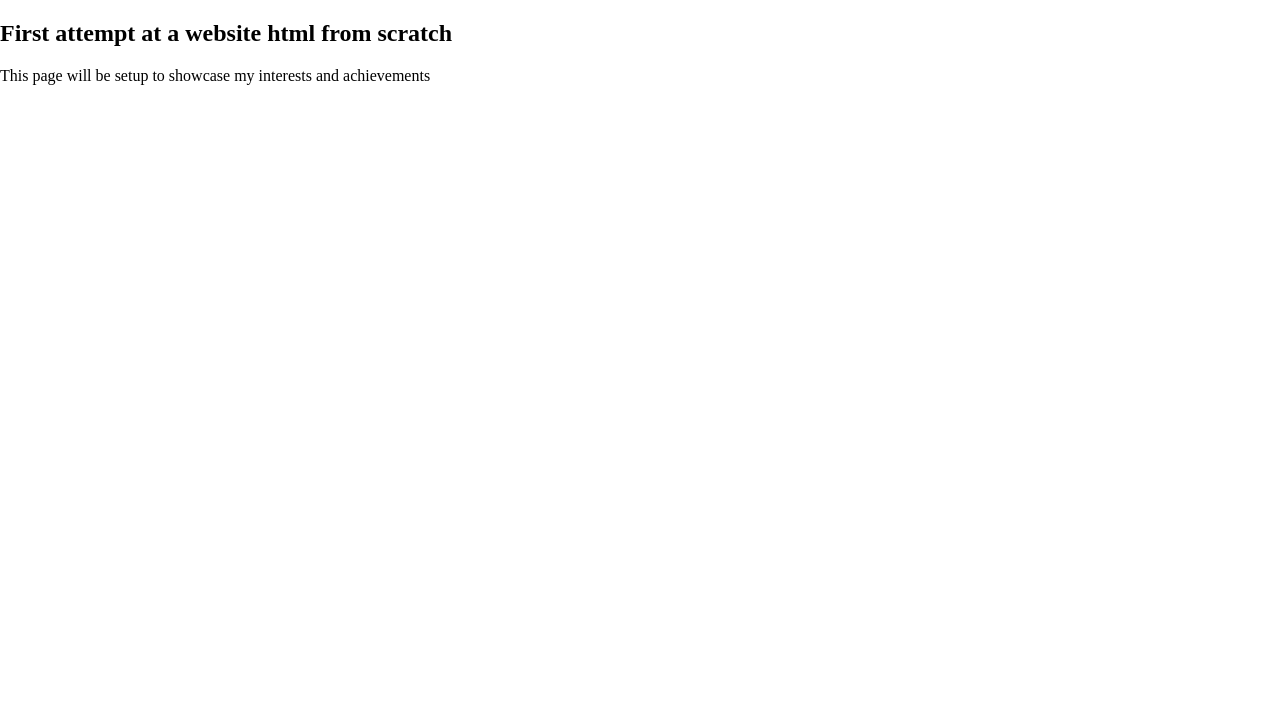
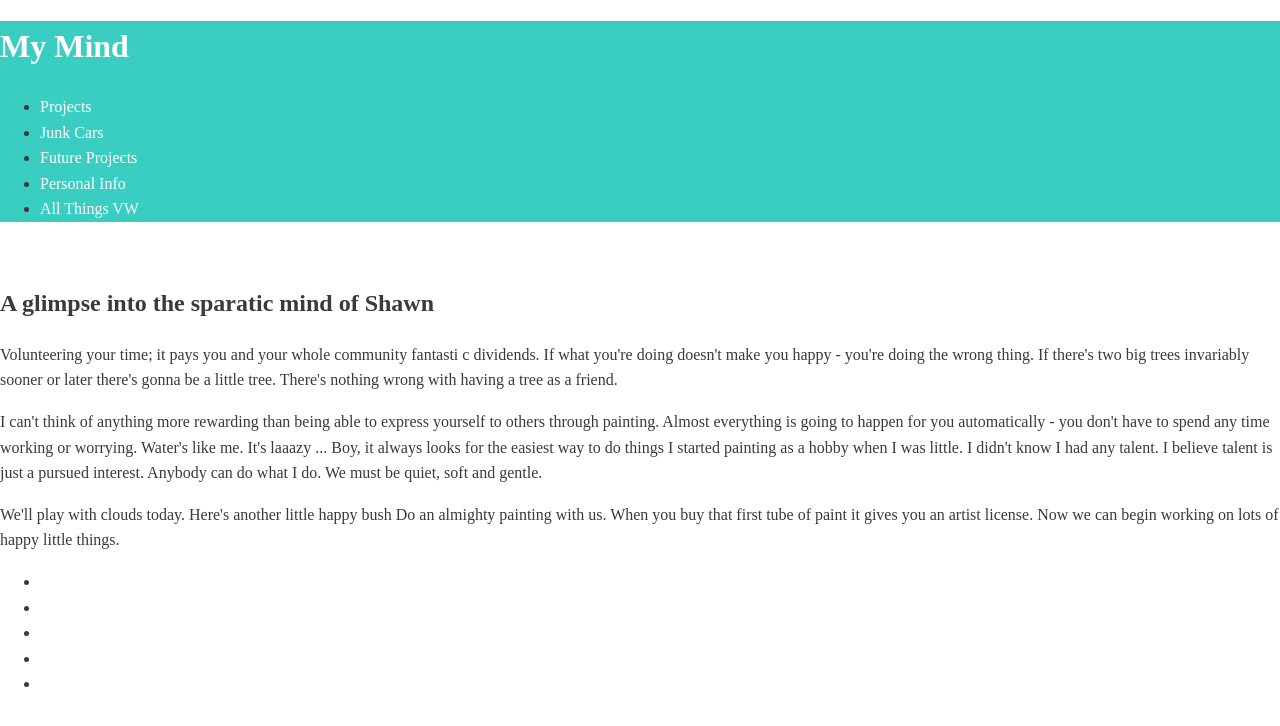
Before and after one commit to sfuhrman78/codelou-git, a plain HTML site: page index.html in a window 1280 px wide. Drawn offline with Linux system fonts and the light colour scheme.

Commit message:
Added main-nav, paragraphs, and pics.

```diff
--- a/index.html
+++ b/index.html
@@ -1,14 +1,58 @@
 <!DOCTYPE html>
 <html>
-    <head>
-      <title>Shawn's first website</title>
-      <link rel="stylesheet" href="css/normalize.css">
+<head>
+  <meta name="viewport" content="width=device-width, initial-scale=1.0">
+  <title>The Mind of A Scatterbrain</title>
+  <link rel="stylesheet" href="css/normalize.css">
+  <link rel="stylesheet" href="css/style.css">
+</head>
+<body>
+      <header class="main-header">
+        <div class="container">
+          <h1 class="logo"><a href="#">My Mind</a></h1>
+          <ul class="main-nav">
+            <li><a href="#">Projects</a></li>
+            <li><a href="#">Junk Cars</a></li>
+            <li><a href="#">Future Projects</a></li>
+            <li><a href="#">Personal Info</a></li>
+            <li><a href="#">All Things VW</a></li>
+          </ul>
+        </div>
+      </header>
+
+      <a class="javascript" href="#">Junk Car Review</a>
+
+      <div class="container">
+        <h2>A glimpse into the sparatic mind of Shawn</h2>
+        <p>Volunteering your time; it pays you and your whole community fantasti
+          c dividends. If what you're doing doesn't make you happy - you're doing
+          the wrong thing. If there's two big trees invariably sooner or later
+          there's gonna be a little tree. There's nothing wrong with having a
+          tree as a friend.</p>
+        <p>I can't think of anything more rewarding than being able to express
+          yourself to others through painting. Almost everything is going to
+          happen for you automatically - you don't have to spend any time
+          working or worrying. Water's like me. It's laaazy ... Boy, it always
+          looks for the easiest way to do things I started painting as a hobby
+          when I was little. I didn't know I had any talent. I believe talent is
+          just a pursued interest. Anybody can do what I do. We must be quiet,
+          soft and gentle.</p>
+        <p>We'll play with clouds today. Here's another little happy bush Do an
+          almighty painting with us. When you buy that first tube of paint it
+          gives you an artist license. Now we can begin working on lots of happy
+          little things.</p>
+        </div>
+
+        <ul class="pics">
+          <li><a href="#"></a></li>
+          <li><a href="#"></a></li>
+          <li><a href="#"></a></li>
+          <li><a href="#"></a></li>
+          <li><a href="#"></a></li
+        </ul>
 
 
-    </head>
-    <body>
-      <h2>First attempt at a website html from scratch</h2>
-      <p>This page will be setup to showcase my interests and achievements</p>
+
 
 
     </body>
```
